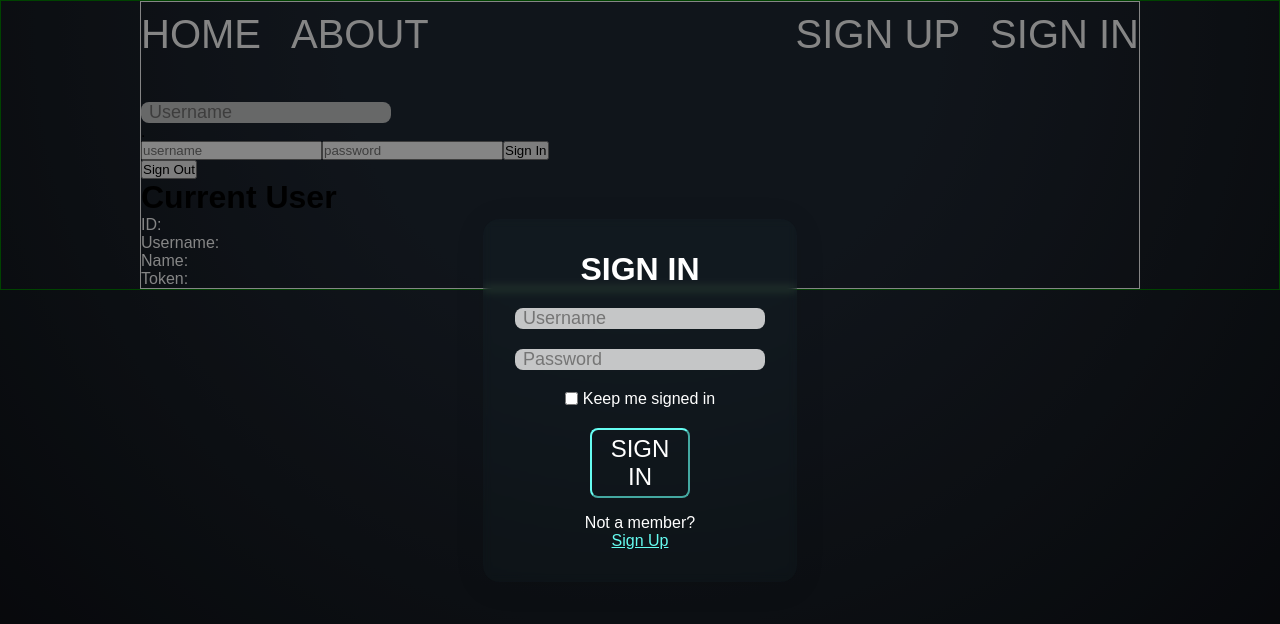
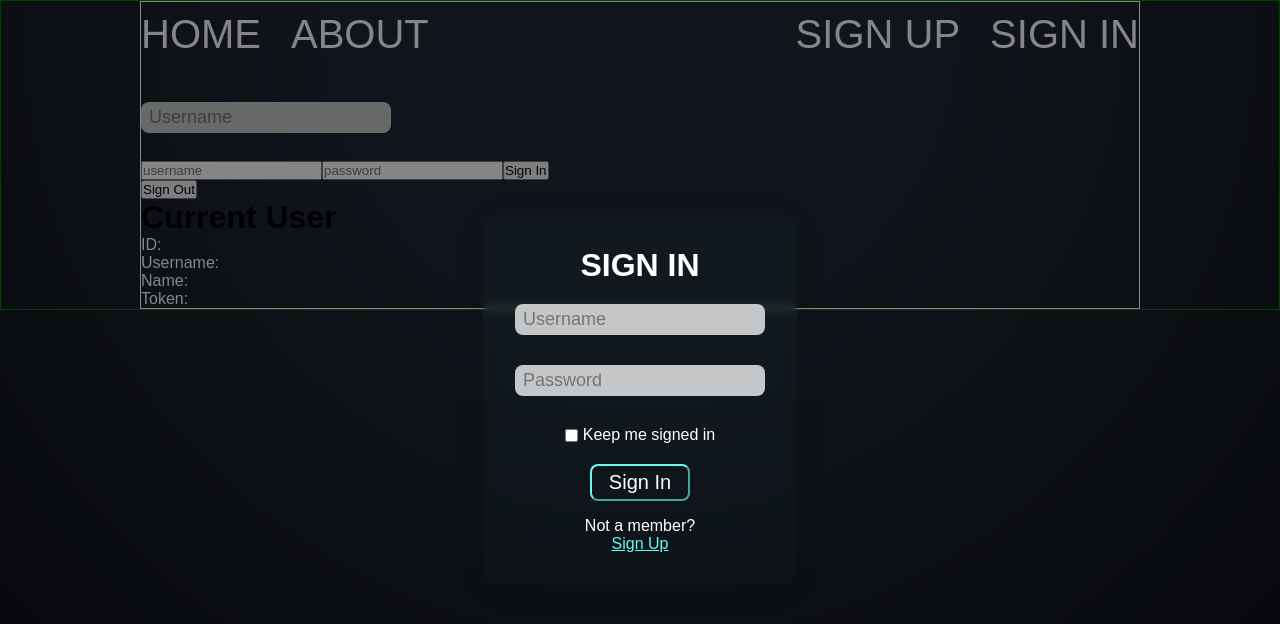
Before and after one commit to German-kos/Communion-Client, a React (Create React App) app in the folder client/: page / in a window 1280 px wide. Both pictures are taken after a click on the link "SIGN IN". Shown: the top 624 px of the page. Built offline with nearby package versions, Linux system fonts and the light colour scheme; a web font is replaced by a local one.

Commit message:
minor changes & fixes

```diff
--- a/client/src/components/common/input/input.css
+++ b/client/src/components/common/input/input.css
@@ -4,6 +4,9 @@
   border-style: none;
   font-family: var(--font-family);
   font-size: 18px;
+  margin-bottom: 10px;
+  padding-top: 5px;
+  padding-bottom: 5px;
 }
 .customInput:focus {
   outline: none !important;
--- a/client/src/components/modal/Modal.tsx
+++ b/client/src/components/modal/Modal.tsx
@@ -35,6 +35,7 @@ function Modal({ handleClose, component }: any) {
       <motion.div
         onClick={(e) => e.stopPropagation()}
         className="modal"
+        transition={{ duration: 0.5 }}
         variants={dropIn}
         initial="hidden"
         animate="visible"
--- a/client/src/components/modal_wrapper/ModalWrapper.tsx
+++ b/client/src/components/modal_wrapper/ModalWrapper.tsx
@@ -1,4 +1,5 @@
 import { stripBasename } from "@remix-run/router";
+import { wait } from "@testing-library/user-event/dist/utils";
 import Modal from "components/modal/Modal";
 import SignInForm from "components/sign_in_form/SignInForm";
 import SignUpForm from "components/sign_up_form/SignUpForm";
@@ -24,7 +25,7 @@ function ModalWrapper() {
   );
   return (
     <>
-      <AnimatePresence initial={false} exitBeforeEnter={true}>
+      <AnimatePresence initial={false} mode="wait">
         {signInOpen && (
           <Modal
             modalOpen={signInOpen}
@@ -34,7 +35,7 @@ function ModalWrapper() {
         )}
       </AnimatePresence>
 
-      <AnimatePresence initial={false} exitBeforeEnter={true}>
+      <AnimatePresence initial={false} mode="wait">
         {signUpOpen && (
           <Modal
             modalOpen={signUpOpen}
--- a/client/src/components/sign_in_form/SignInForm.tsx
+++ b/client/src/components/sign_in_form/SignInForm.tsx
@@ -80,7 +80,7 @@ function SignInForm() {
         </div>
         <div className="sign_in_submit_container">
           <OutlinedButton
-            text="SIGN IN"
+            text="Sign In"
             preset={buttonPcPreset}
             type="submit"
           />
--- a/client/src/presets/custom_button_presets/button_pc.ts
+++ b/client/src/presets/custom_button_presets/button_pc.ts
@@ -2,6 +2,6 @@ import { IButtonPreset } from "interfaces/ButtonPresetInterface";
 
 export const buttonPcPreset: IButtonPreset = {
   width: 100,
-  fontSize: 24,
+  fontSize: 20,
   padding: 5,
 };
```
